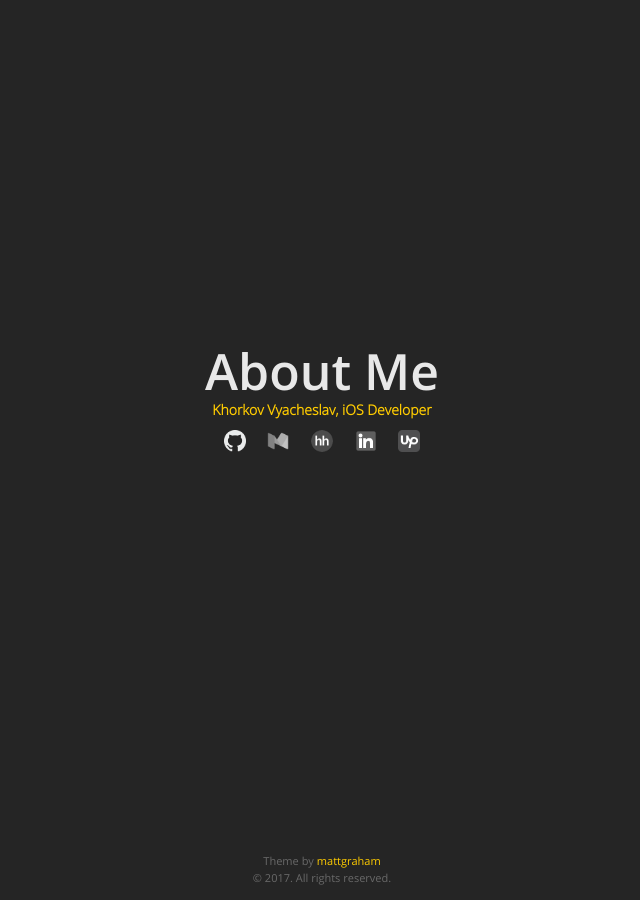
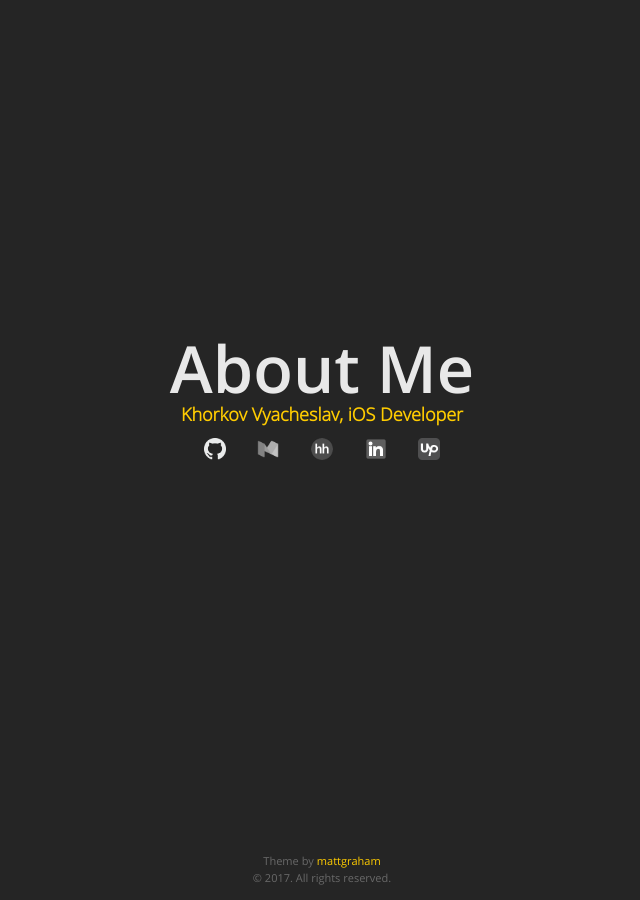
Before and after one commit to artFintch/artFintch.github.io, a Jekyll site: the page built from index.md, in a window 1280 px wide. Shown: the whole page, without its empty margins (318-958 px from the left). Built offline with Jekyll 4.4.1, drawn with Linux system fonts in a browser that asks for light colours; nearby versions of some CDN libraries.

Commit message:
Large size of font and icons.

```diff
--- a/_sass/jekyll-theme-midnight.scss
+++ b/_sass/jekyll-theme-midnight.scss
@@ -171,7 +171,7 @@ dt {
 .icons > div {
   display: inline-block;
   *display: inline; /* For IE7 */
-  width: 40px;
+  width: 50px;
   text-align: center;
 
   .icon > img {
@@ -195,9 +195,9 @@ section {
     h1 {
       font-family: 'OpenSansSemibold', "Helvetica Neue", Helvetica, Arial, sans-serif;
       font-weight: bold;
-      font-size: 50px;
+      font-size: 65px;
       text-align: center;
-      line-height: 36px;
+      line-height: 46px;
     }
 
     p {
@@ -205,7 +205,7 @@ section {
       color: #ffcc00;
       font-family: 'OpenSansLight', "Helvetica Neue", Helvetica, Arial, sans-serif;
       font-weight: bold;
-      font-size: 14px;
+      font-size: 18px;
       text-align: center;
     }
   }
--- a/assets/css/Balloon.css
+++ b/assets/css/Balloon.css
@@ -30,7 +30,7 @@ button[data-balloon] {
   border-radius: 4px;
   color: #ccc;
   content: attr(data-balloon);
-  font-size: 11px;
+  font-size: 14px;
   padding: .4em 0.7em;
   white-space: nowrap;
   margin-bottom: 11px;
```
